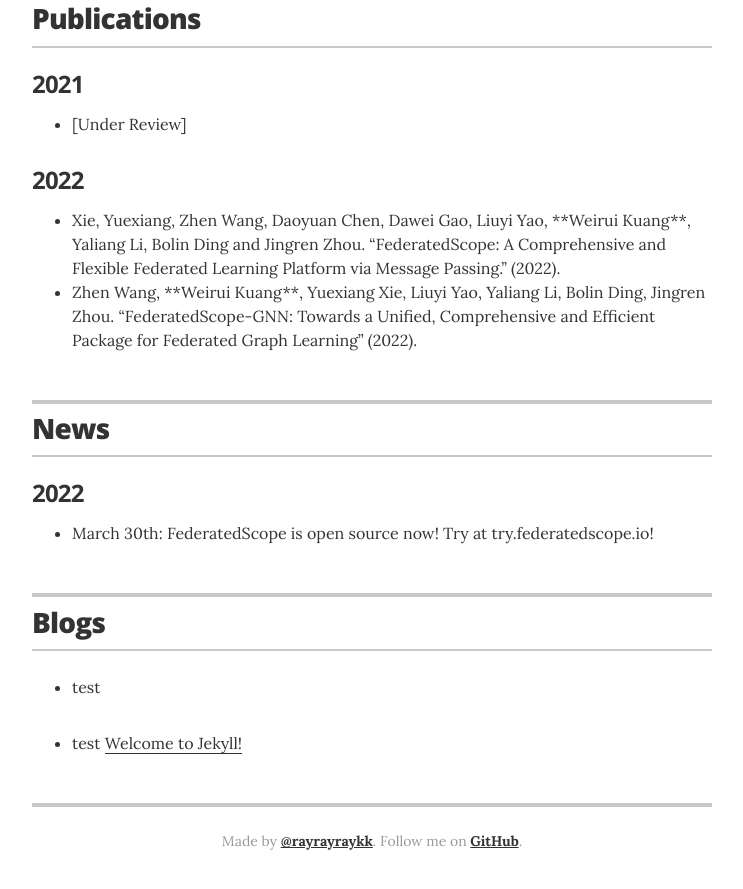
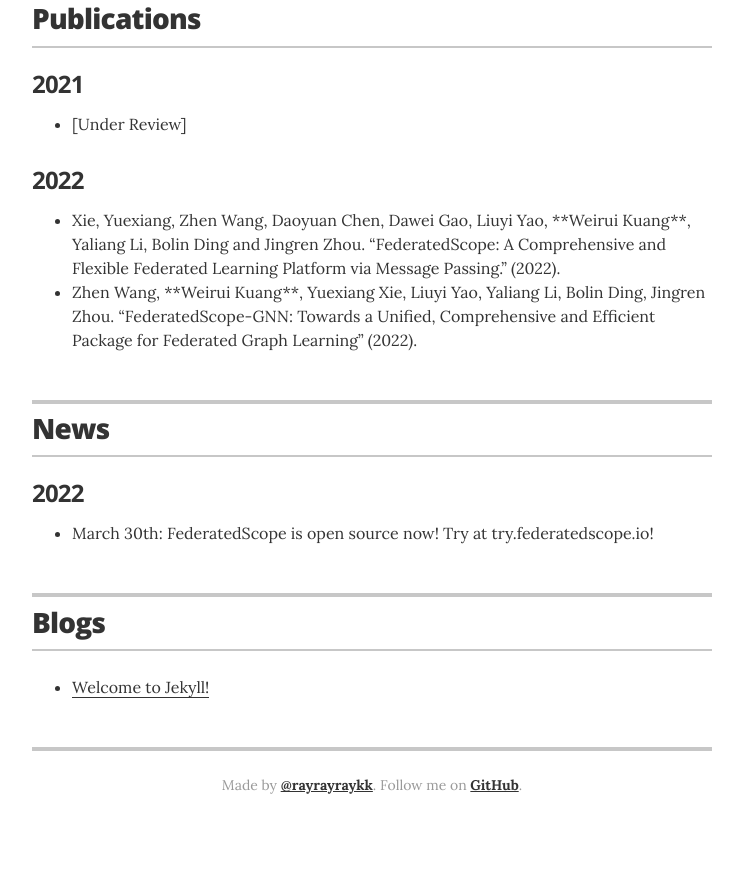
Before and after one commit to rayrayraykk/weiruikuang, a Jekyll site: the page built from index.html, in a window 1280 px wide and 900 px high, scrolled down 1333 px. Shown: the top 889 px of the window, without its empty margins (268-1011 px from the left). Built offline with Jekyll 4.4.1, drawn with Linux system fonts in a browser that asks for light colours; after the commit the page ends 2177 px from its top, so only the background shows below that.

Commit message:
remove test

```diff
--- a/_layouts/resume.html
+++ b/_layouts/resume.html
@@ -290,17 +290,8 @@
 
         <div class="resume-item">
           <ul class="resume-item-list">
-            <li>
-              test
-            </li>
-          </ul>
-        </div>
-
-        <div class="resume-item">
-          <ul class="resume-item-list">
           {% for post in site.posts %}
             <li>
-              test
               <a href="{{ post.url }}">{{ post.title }}</a>
             </li>
           {% endfor %}
```
